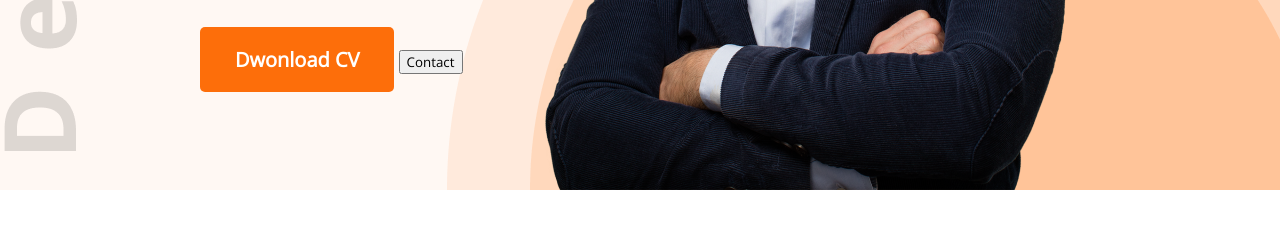
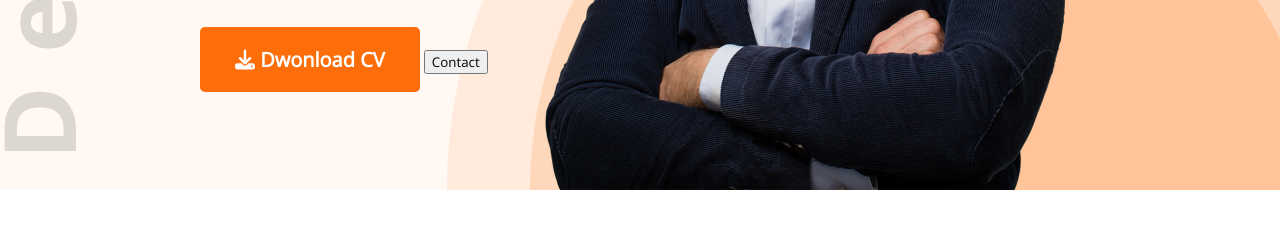
Before and after one commit to SIYAM1809/developer-portfolio, a plain HTML site: page index.html in a window 1280 px wide. Shown: the part 651-880 px from the top of the page. Drawn offline with nearby package versions, Linux system fonts and the light colour scheme.

Commit message:
icon add

```diff
--- a/index.html
+++ b/index.html
@@ -6,11 +6,14 @@
     <meta name="viewport" content="width=device-width, initial-scale=1.0">
     <title>Developer Portfolio</title>
     <link rel="stylesheet" href="CSS style/portfolio.css">
+    <script src="https://kit.fontawesome.com/0434995a25.js" crossorigin="anonymous"></script>
     <link rel="preconnect" href="https://fonts.googleapis.com">
     <link rel="preconnect" href="https://fonts.gstatic.com" crossorigin>
     <link href="https://fonts.googleapis.com/css2?family=Open+Sans:ital@0;1&display=swap" rel="stylesheet">
 
 </head>
+
+
 
 <body>
     <header class="header">
@@ -30,7 +33,7 @@
                     Expert in C++,web-development.
                     I love to do my job.
                 </p>
-                <button class="btn-primary">Dwonload CV</button>
+                <button class="btn-primary"><i class="fa-solid fa-download"></i> Dwonload CV</button>
                 <button>Contact</button>
             </div>
             <img src="images/hardy.png" alt="">
```
